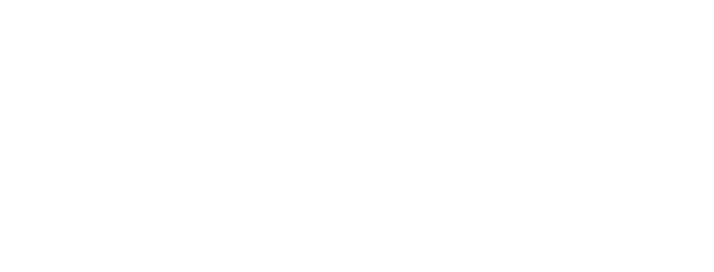
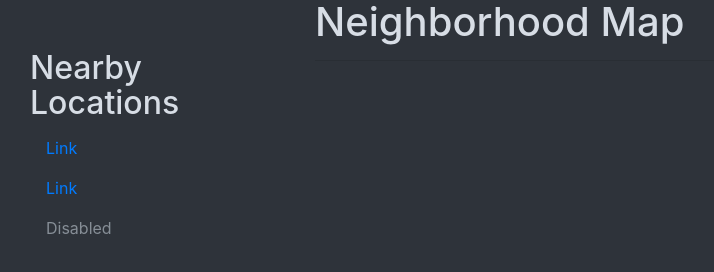
Before and after one commit to stevenyoung131/stage_4_final_project, a plain HTML site: page index.html in a window 1280 px wide. Shown: the whole page, without its empty margins (55-769 px from the left). Drawn offline with nearby package versions, Linux system fonts and the light colour scheme; some packages are replaced by stand-ins of ours.

Commit message:
Update index.html to include stylesheet, implement verticle nav bar, and link to script.js

```diff
--- a/index.html
+++ b/index.html
@@ -1,14 +1,64 @@
 <!DOCTYPE html>
-<html>
+<html lang="en">
 	<head>
+		<meta charset="utf-8">
+    	<meta name="viewport" content="width=device-width, initial-scale=1, shrink-to-fit=no">
+    	<meta http-equiv="x-ua-compatible" content="ie=edge">
 
+		<link rel="stylesheet" href="css/style.css">
+		<link rel="stylesheet" href="css/bootstrap.css">
 	</head>
 	<body>
+		<div class="container">
+		    <div class="row">
+		        <div class="col-md-4 col-lg-3">
+
+		            <div class="bootstrap-vertical-nav">
+
+		                <button class="btn btn-primary d-md-none d-lg-none d-xl-none" type="button" data-toggle="collapse" data-target="#collapseNav" aria-expanded="false" aria-controls="collapseNav">
+		                    <span class="">Menu</span>
+		                </button>
+
+		                <div class="collapse" id="collapseNav">
+		                    <ul class="nav flex-column">
+		                        <li class="nav-item">
+		                            <h2>Nearby Locations</h2>
+		                        </li>
+		                        <li class="nav-item">
+		                            <a class="nav-link" href="#">Link</a>
+		                        </li>
+		                        <li class="nav-item">
+		                            <a class="nav-link" href="#">Link</a>
+		                        </li>
+		                        <li class="nav-item">
+		                            <a class="nav-link disabled" href="#">Disabled</a>
+		                        </li>
+		                    </ul>
+		                </div>
+
+		            </div>
+
+		        </div>
+		        <div class="col-md-8 col-lg-9">
+		            <h1>Neighborhood Map</h1>
+
+		            <hr />
+
+		            <div id="map"></div>
+		        </div>
+		    </div>
+		</div>
+
 
 		<script src="https://code.jquery.com/jquery-3.2.1.slim.min.js" integrity="sha384-KJ3o2DKtIkvYIK3UENzmM7KCkRr/rE9/Qpg6aAZGJwFDMVNA/GpGFF93hXpG5KkN" crossorigin="anonymous"></script>
 		<script src="https://cdnjs.cloudflare.com/ajax/libs/popper.js/1.11.0/umd/popper.min.js" integrity="sha384-b/U6ypiBEHpOf/4+1nzFpr53nxSS+GLCkfwBdFNTxtclqqenISfwAzpKaMNFNmj4" crossorigin="anonymous"></script>
 		<script src="js/jquery-3.2.1.min.js"></script>
 		<script src="js/knockout-3.4.2.js"></script>
 		<script src="js/bootstrap.min.js"></script>
+		<script async defer
+        src=
+        "https://maps.googleapis.com/maps/api/js?libraries=places,geometry,drawing&key=AIzaSyCtelVrOU3vNu4Y8fcQ7h5RDorQRnE6BSo&v=3&callback=initMap">
+    	</script>
+    	<script src="js/script.js"></script>
 	</body>
 </html>
```
